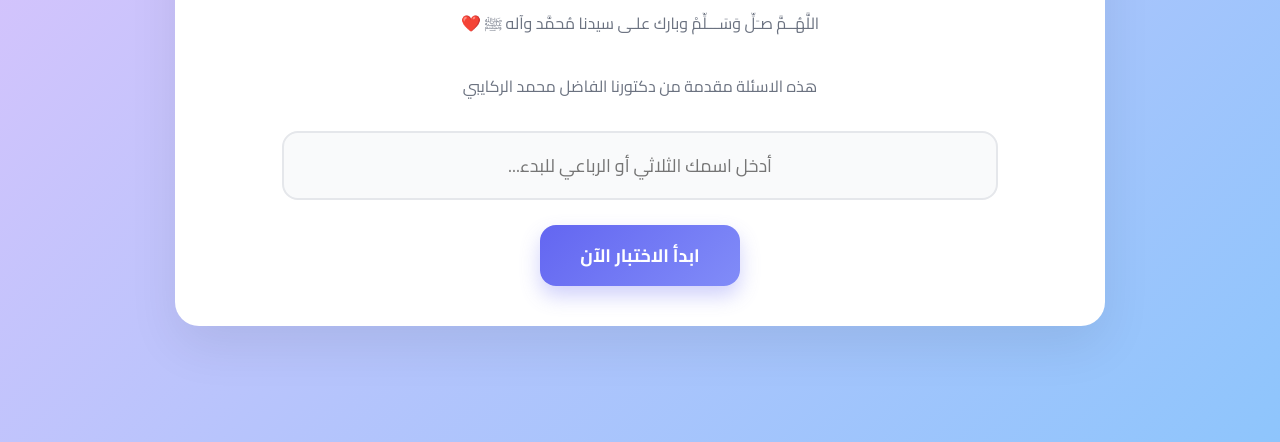
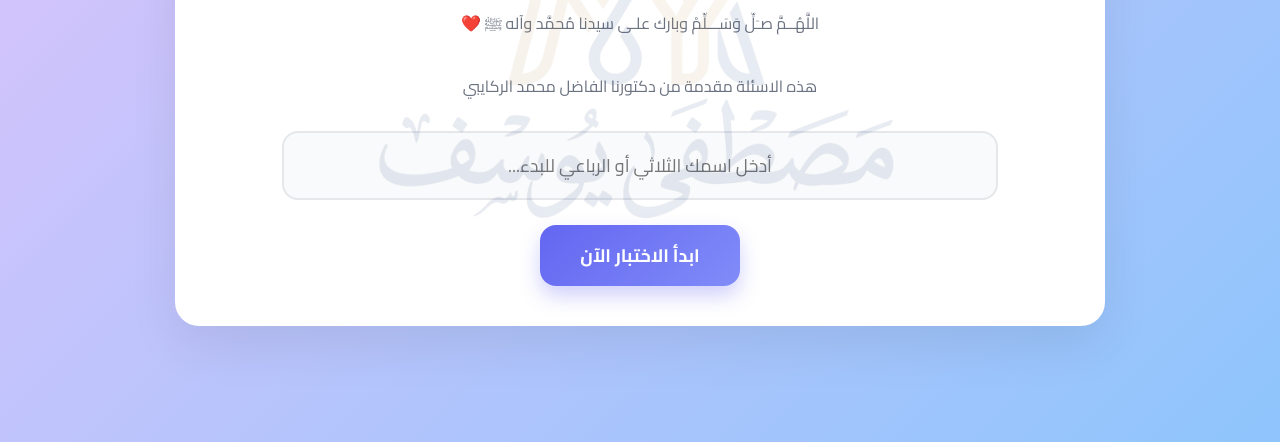
Before and after one commit to Lectures-Forum/Customs.Department, a plain HTML site: page index.html in a window 1280 px wide. Shown: the part 358-800 px from the top of the page. Drawn offline with Linux system fonts and the light colour scheme.

Commit message:
Add files via upload

```diff
--- a/index.html
+++ b/index.html
@@ -10,7 +10,7 @@
 <body>
 
     <div class="container">
-        <div class="watermark"></div>
+        <img src="1.jpg" class="watermark" alt="شعار مصطفى يوسف">
 
         <div id="login-screen">
             <div style="font-size: 60px; margin-bottom: 10px;">🎓</div>
--- a/styles.css
+++ b/styles.css
@@ -49,22 +49,20 @@ body {
     background: linear-gradient(90deg, var(--primary-color), var(--secondary-color));
 }
 
-/* --- إعدادات العلامة المائية (فوق المحتوى) --- */
+/* --- تنسيق العلامة المائية الجديدة (فوق الأسئلة والمربعات) --- */
 .watermark {
     position: absolute;
     top: 50%;
     left: 50%;
     transform: translate(-50%, -50%);
-    width: 75%;
-    height: 75%;
-    background: url('1.jpg') no-repeat center center;
-    background-size: contain;
-    opacity: 0.25; /* شفافية بنسبة 75% لكي تظهر الأسئلة والنصوص من تحت الشعار بوضوح */
-    pointer-events: none; /* خاصية جوهرية تجعل الماوس يمر عبر الشعار للضغط على الأزرار والأسئلة */
-    z-index: 99; /* تم رفع القيمة هنا لتصبح الطبقة فوق الأسئلة والمربعات تماماً وليس خلفها */
+    width: 80%; /* التحكم في عرض الشعار داخل المربع */
+    max-height: 80%;
+    object-fit: contain; /* للحفاظ على أبعاد الشعار دون تشويه */
+    opacity: 0.10; /* شفافية بنسبة 75% لراحة العين أثناء قراءة الأسئلة */
+    pointer-events: none; /* لتمرير نقرات الماوس من خلال الصورة إلى الأزرار والأسئلة */
+    z-index: 99; /* جعلها في الطبقة العلوية فوق الأسئلة تماماً */
 }
 
-/* طبقة الشاشات الأساسية تحت العلامة المائية */
 #login-screen, #quiz-screen, #result-screen {
     position: relative;
     z-index: 1;
```
Also changed, not shown: 1.jpg (added).
